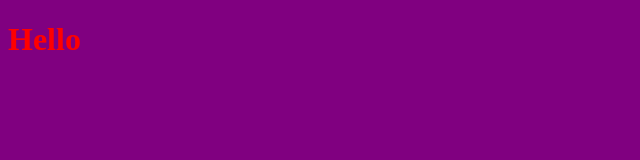
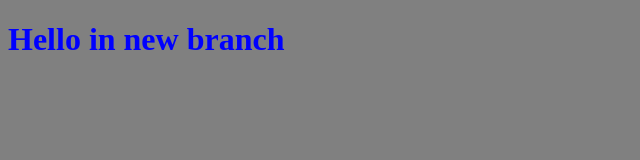
Before and after one commit to keroHassib/myFirstProject, a plain HTML site: page index.html in a window 1280 px wide. Shown: the whole page, without its empty margins (0-640 px from the left). Drawn offline with Linux system fonts and the light colour scheme.

Commit message:
adding kero branch

```diff
--- a/index.html
+++ b/index.html
@@ -7,7 +7,7 @@
     <link rel="stylesheet" href="style.css">
 </head>
 <body>
-    <h1>Hello</h1>
+    <h1>Hello in new branch</h1>
     <script src="app.js"></script>
 </body>
 </html>
--- a/style.css
+++ b/style.css
@@ -1,6 +1,6 @@
 h1{
-    color: red;
+    color: blue;
 }
 body{
-    background: purple;
+    background: gray;
 }
```
